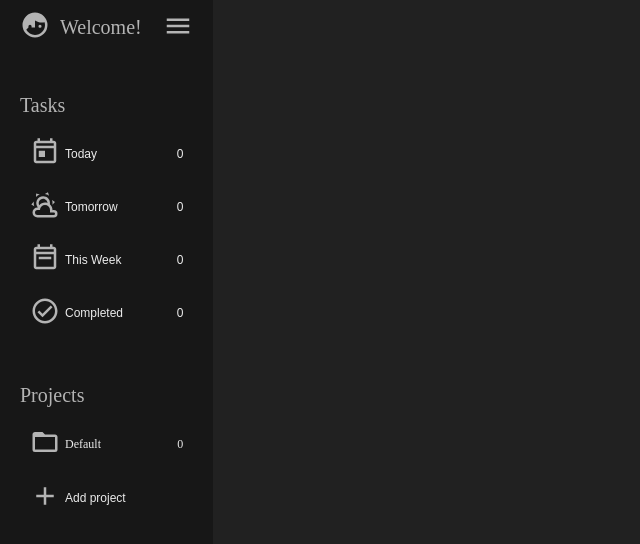
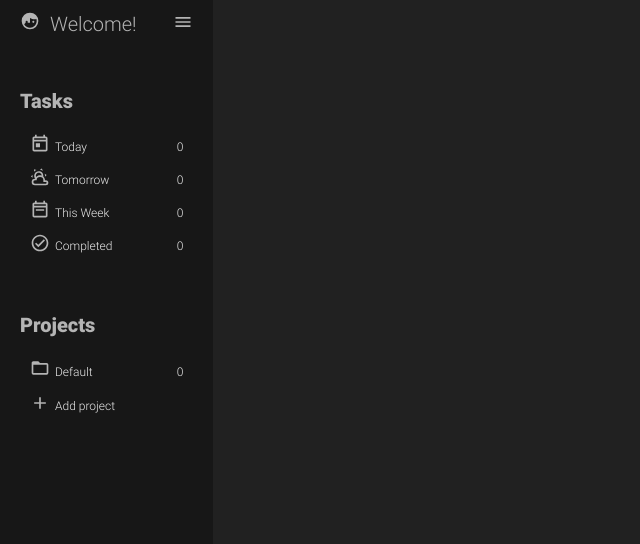
Before and after one commit to kalvinliang965/odin-todo-list, a website built with webpack: page src/index.html in a window 1280 px wide. Shown: the whole page, without its empty margins (0-640 px from the left). Built offline with nearby package versions, Linux system fonts and the light colour scheme.

Commit message:
included the font to the style

```diff
--- a/src/style.css
+++ b/src/style.css
@@ -7,6 +7,23 @@
     --secondary-text: #ECECEC;
 }
 
+@font-face {
+    font-family: Roboto-black;
+    src:
+        url("./fonts/roboto-black-webfont.woff2") format("woff2"),
+        url("./fonts/roboto-black-webfont.woff") format("woff"),
+    ;
+    font-style: normal;
+}
+
+@font-face {
+    font-family: Roboto-light;
+    src:
+        url("./fonts/roboto-light-webfont.woff2") format("woff2"),
+        url("./fonts/roboto-light-webfont.woff") format("woff2"),
+    ;
+    font-style: normal;
+}
 
 *, *::after, *::before {
     padding: 0;
@@ -22,6 +39,7 @@ body {
     color: var(--primary-text);
     display: grid;
     grid-template-columns: 1fr 5fr;
+    font-family: Roboto-light, sans-serif;
 }
 
 .sidebar {
@@ -38,7 +56,7 @@ body {
 
 .svg-container svg {
     fill: var(--primary-text);
-    width: 30px;
+    width: 20px;
     height: auto;
 }
 
@@ -72,6 +90,10 @@ body {
     background-color: var(--secondary-color);
 }
 
+.header {
+    font-family: Roboto-black, sans-serif;
+}
+
 .sidebar .item .header {
     font-size: 1.25rem;
     margin-bottom: 15px;
@@ -80,9 +102,6 @@ body {
 .item-content {
     display: flex;
     flex-direction: column;
-    gap: 10px;
-
-
 }
 
 .item-content .line {
@@ -114,4 +133,5 @@ body {
     font-size: 0.75rem;
     display: flex;
     align-items: center;
+    font-family: Roboto-light, sans-serif;
 }
```
